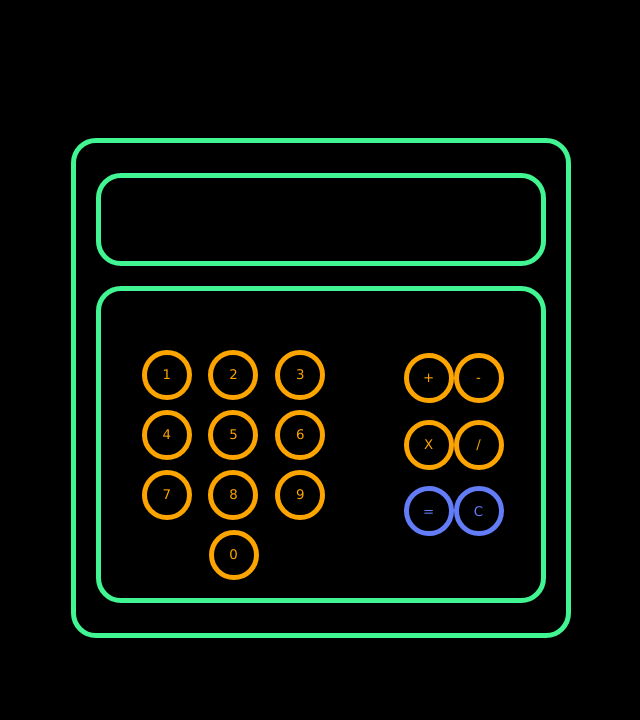
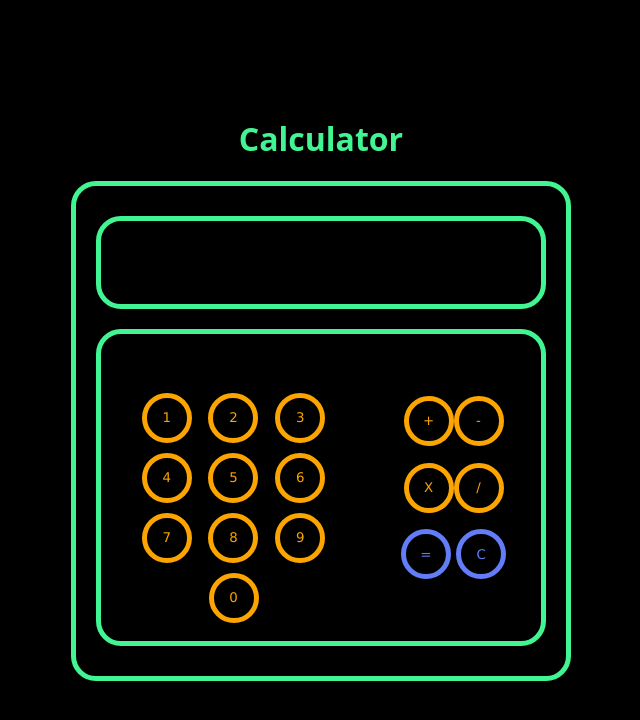
Before and after one commit to jamesloesch1/calculator-odin-project, a plain HTML site: page index.html in a window 1280 px wide. Shown: the whole page, without its empty margins (319-959 px from the left). Drawn offline with Linux system fonts and the light colour scheme.

Commit message:
Refactored and finished

```diff
--- a/index.html
+++ b/index.html
@@ -10,6 +10,7 @@
     <body>
 
         <div class="container">
+            <h1>Calculator</h1>
             <div id="calculator">
                 <div id="output"></div>
                 <div id="input">
@@ -30,6 +31,7 @@
                         <button class="operator subtract">-</button>
                         <button class="operator multiply">X</button>
                         <button class="operator divide">/</button>
+                    <div class="equals-clear-container">
                         <button class="equals">=</button>
                         <button class="clear">C</button>
                     </div>
```
